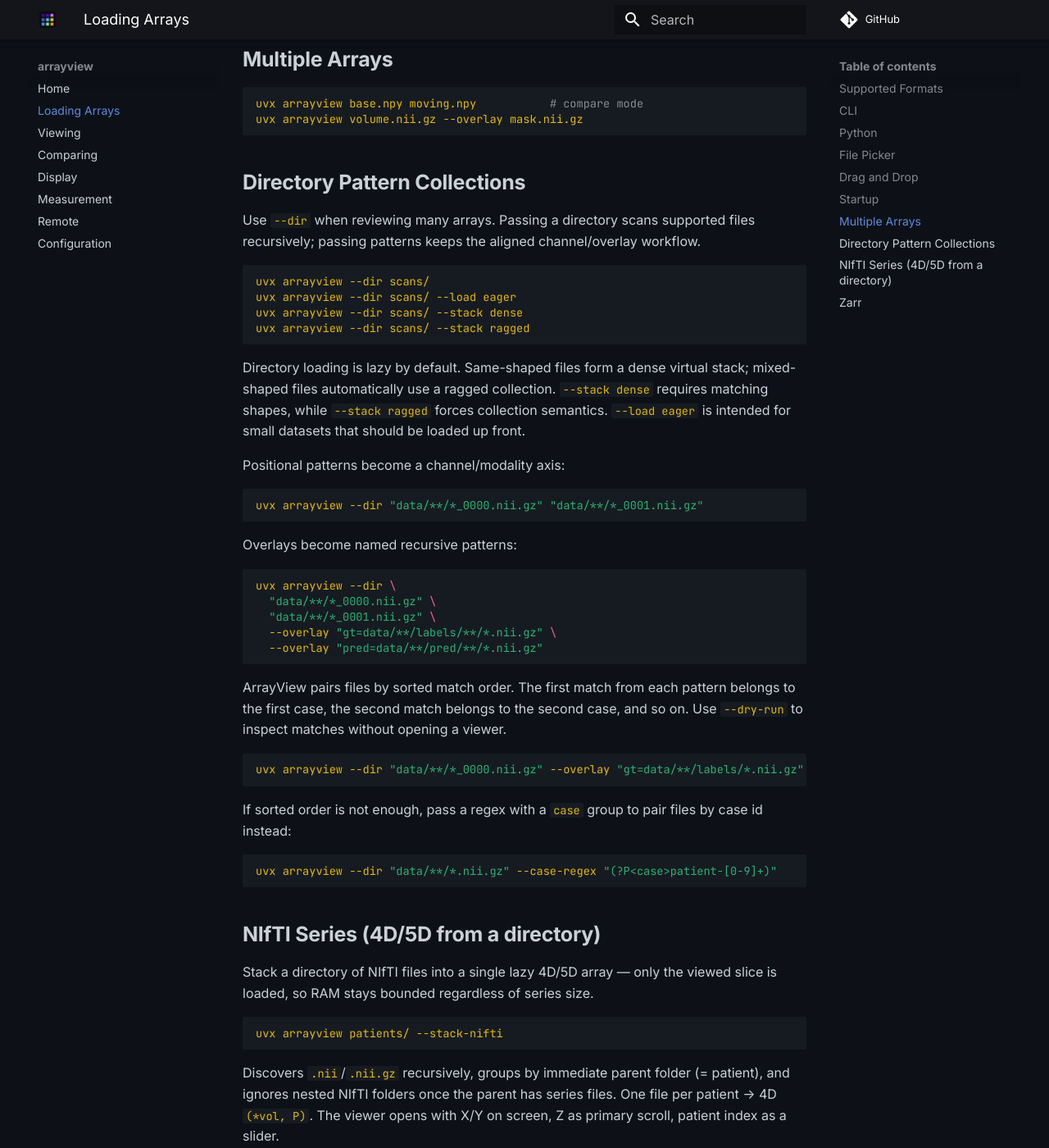
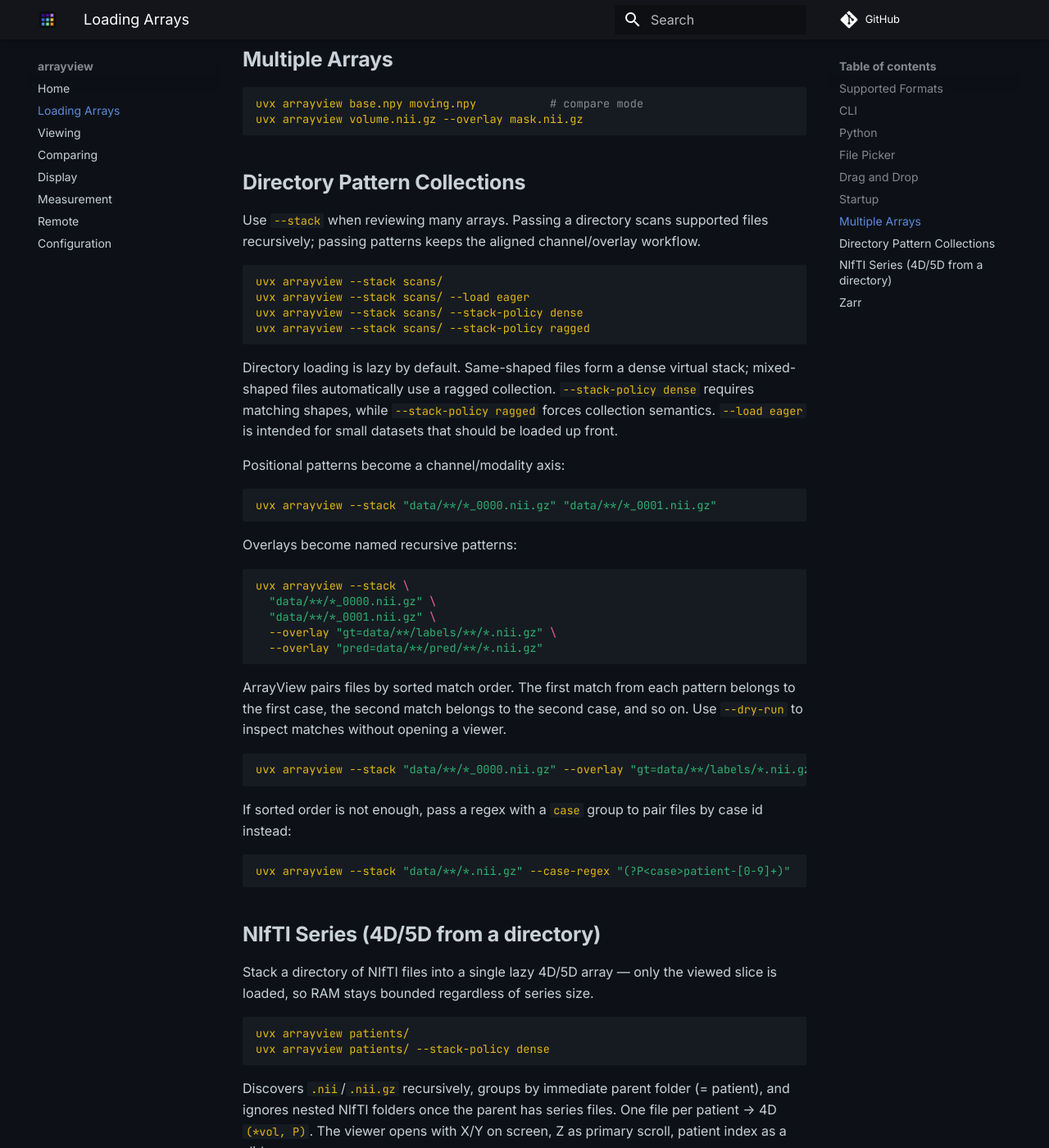
Before and after one commit to oscarvanderheide/arrayview, an MkDocs documentation site: the page built from docs/loading.md, in a window 1280 px wide and 1400 px high, scrolled down 2434 px. Shown: the whole window at 82% size. Built offline with MkDocs 1.6.1 and Material for MkDocs 9.7.7, drawn with Linux system fonts in a browser that asks for light colours; comment, search, counter and statistics services are not loaded.

Commit message:
refactor: rename --dir collection mode to --stack

````diff
--- a/docs/comparing.md
+++ b/docs/comparing.md
@@ -39,11 +39,11 @@ uvx arrayview volume.nii.gz --overlay mask.nii.gz
 
 Binary mask (0/1), same spatial shape. `[`/`]` adjusts blend opacity. Multiple overlays get automatic palette colors.
 
-For cohort review, use `--dir` so image and overlay patterns are paired into
+For cohort review, use `--stack` so image and overlay patterns are paired into
 aligned stacks:
 
 ```bash
-uvx arrayview --dir "data/**/*_0000.nii.gz" --overlay "gt=data/**/labels/*.nii.gz"
+uvx arrayview --stack "data/**/*_0000.nii.gz" --overlay "gt=data/**/labels/*.nii.gz"
 ```
 
 ## Vector field
--- a/docs/loading.md
+++ b/docs/loading.md
@@ -89,32 +89,32 @@ uvx arrayview volume.nii.gz --overlay mask.nii.gz
 
 ## Directory Pattern Collections
 
-Use `--dir` when reviewing many arrays. Passing a directory scans supported
+Use `--stack` when reviewing many arrays. Passing a directory scans supported
 files recursively; passing patterns keeps the aligned channel/overlay workflow.
 
 ```bash
-uvx arrayview --dir scans/
-uvx arrayview --dir scans/ --load eager
-uvx arrayview --dir scans/ --stack dense
-uvx arrayview --dir scans/ --stack ragged
+uvx arrayview --stack scans/
+uvx arrayview --stack scans/ --load eager
+uvx arrayview --stack scans/ --stack-policy dense
+uvx arrayview --stack scans/ --stack-policy ragged
 ```
 
 Directory loading is lazy by default. Same-shaped files form a dense virtual
-stack; mixed-shaped files automatically use a ragged collection. `--stack
-dense` requires matching shapes, while `--stack ragged` forces collection
+stack; mixed-shaped files automatically use a ragged collection. `--stack-policy
+dense` requires matching shapes, while `--stack-policy ragged` forces collection
 semantics. `--load eager` is intended for small datasets that should be loaded
 up front.
 
 Positional patterns become a channel/modality axis:
 
 ```bash
-uvx arrayview --dir "data/**/*_0000.nii.gz" "data/**/*_0001.nii.gz"
+uvx arrayview --stack "data/**/*_0000.nii.gz" "data/**/*_0001.nii.gz"
 ```
 
 Overlays become named recursive patterns:
 
 ```bash
-uvx arrayview --dir \
+uvx arrayview --stack \
   "data/**/*_0000.nii.gz" \
   "data/**/*_0001.nii.gz" \
   --overlay "gt=data/**/labels/**/*.nii.gz" \
@@ -126,14 +126,14 @@ belongs to the first case, the second match belongs to the second case, and so
 on. Use `--dry-run` to inspect matches without opening a viewer.
 
 ```bash
-uvx arrayview --dir "data/**/*_0000.nii.gz" --overlay "gt=data/**/labels/*.nii.gz" --dry-run
+uvx arrayview --stack "data/**/*_0000.nii.gz" --overlay "gt=data/**/labels/*.nii.gz" --dry-run
 ```
 
 If sorted order is not enough, pass a regex with a `case` group to pair files
 by case id instead:
 
 ```bash
-uvx arrayview --dir "data/**/*.nii.gz" --case-regex "(?P<case>patient-[0-9]+)"
+uvx arrayview --stack "data/**/*.nii.gz" --case-regex "(?P<case>patient-[0-9]+)"
 ```
 
 ## NIfTI Series (4D/5D from a directory)
@@ -142,7 +142,8 @@ Stack a directory of NIfTI files into a single lazy 4D/5D array — only the
 viewed slice is loaded, so RAM stays bounded regardless of series size.
 
 ```bash
-uvx arrayview patients/ --stack-nifti
+uvx arrayview patients/
+uvx arrayview patients/ --stack-policy dense
 ```
 
 Discovers `.nii`/`.nii.gz` recursively, groups by immediate parent folder
@@ -153,7 +154,7 @@ Z as primary scroll, patient index as a slider.
 Multiple files per patient (e.g. `t1`, `t2`, `flair`) → use `--select`:
 
 ```bash
-uvx arrayview patients/ --stack-nifti --select '*t1*' --select '*t2*' --select '*flair*'
+uvx arrayview patients/ --select '*t1*' --select '*t2*' --select '*flair*'
 ```
 
 Each `--select` pattern picks one file per patient (fnmatch on basename).
````
Also changed, not shown: .mex/context/project-state.md (+1 -1 lines), 4 other files.
